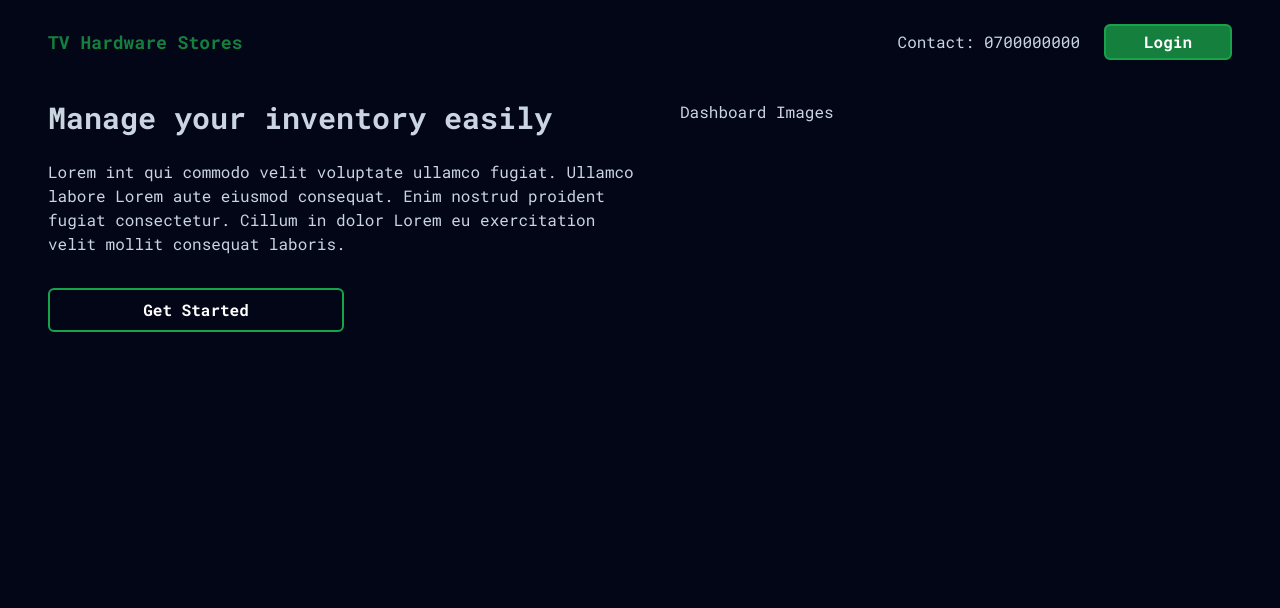
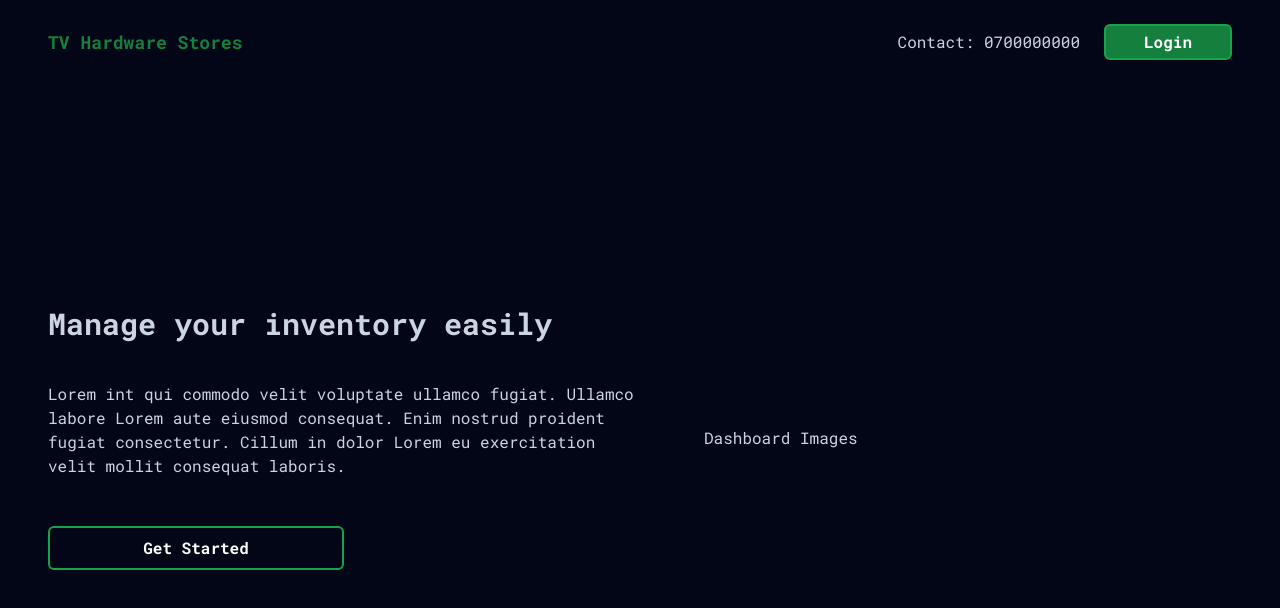
Before and after one commit to esthercate/Hardware-store-management, a Next.js app: page / in a window 1280 px wide. Shown: the top 608 px of the page. Built offline with nearby package versions, Linux system fonts and the light colour scheme.

Commit message:
Height changes

```diff
--- a/app/page.jsx
+++ b/app/page.jsx
@@ -2,7 +2,7 @@ import Link from 'next/link'
 
 export default function Home() {
   return (
-    <div className='flex flex-col px-12 py-6 w-full gap-10'>
+    <div className='flex flex-col px-12 py-6 w-full h-screen gap-10'>
       <div className='flex justify-between items-center'>
         <span className='text-green-700 text-lg font-bold'>TV Hardware Stores</span>
         <div className='flex gap-6 justify-center items-center'>
@@ -12,15 +12,13 @@ export default function Home() {
           </Link>
         </div>
       </div>
-      <div className='flex gap-10 w-full'>
-        <div className='flex flex-col gap-6 w-1/2'>
+      <div className='flex items-center gap-16 w-full h-full'>
+        <div className='flex flex-col gap-10 w-1/2'>
           <h1 className='text-3xl font-bold'>Manage your inventory easily</h1>
-          <p>
-            Lorem int qui commodo velit voluptate ullamco fugiat. Ullamco labore Lorem aute eiusmod consequat. Enim nostrud proident fugiat consectetur. Cillum in dolor Lorem eu exercitation velit mollit consequat laboris.
-          </p>
-            <Link href='/login' className='py-2 px-3 mt-2 border-2 border-green-600 rounded-md hover:bg-green-700 cursor-pointer text-white text-center font-bold w-1/2'>
-              Get Started
-            </Link>
+          <p>Lorem int qui commodo velit voluptate ullamco fugiat. Ullamco labore Lorem aute eiusmod consequat. Enim nostrud proident fugiat consectetur. Cillum in dolor Lorem eu exercitation velit mollit consequat laboris.</p>
+          <Link href='/login' className='py-2 px-3 mt-2 border-2 border-green-600 rounded-md hover:bg-green-700 cursor-pointer text-white text-center font-bold w-1/2'>
+            Get Started
+          </Link>
         </div>
 
         <div>Dashboard Images</div>
```
